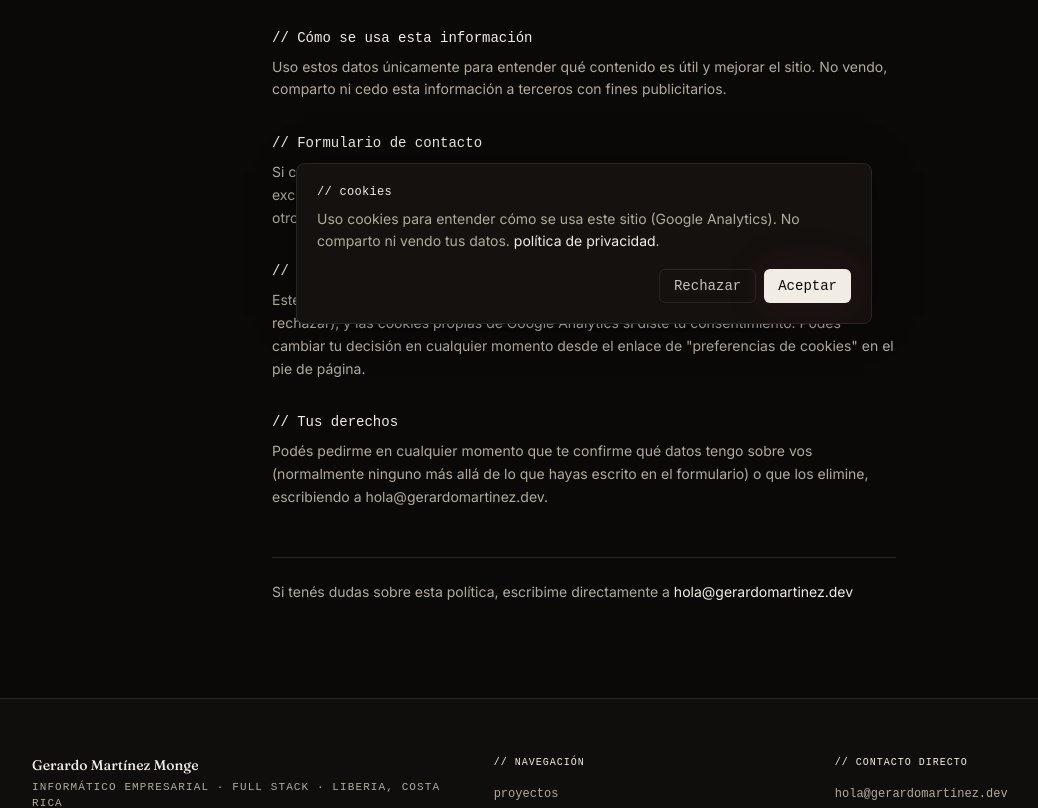
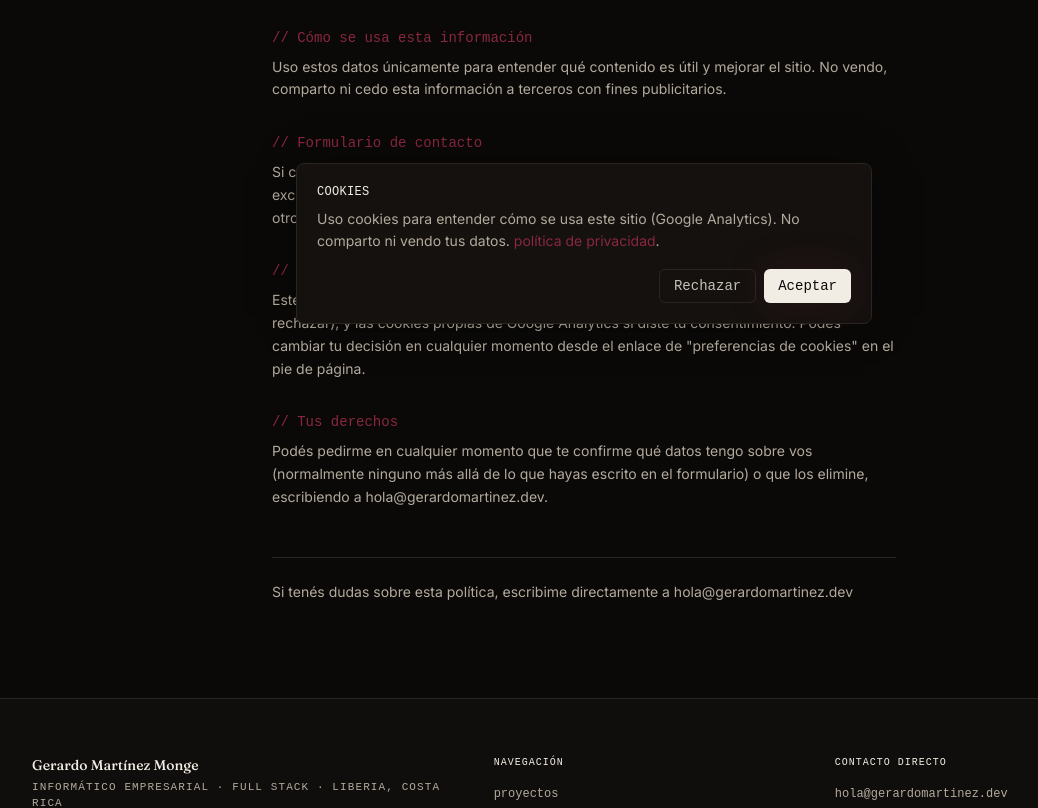
Before and after one commit to Gerardoprogramer/personal-site, a Next.js app: page /privacidad in a window 1280 px wide. Shown: the part 460-1268 px from the top of the page, without its empty margins (56-1094 px from the left). Built offline with nearby package versions, Linux system fonts and the light colour scheme.

Commit message:
feat: update styles for footer and contact sections, enhance accessibility and translations

```diff
--- a/app/privacidad/page.tsx
+++ b/app/privacidad/page.tsx
@@ -38,7 +38,7 @@ export default async function PrivacyPage() {
         <div className="max-w-2xl mx-auto px-4 sm:px-6 py-16 sm:py-24">
             <Link
                 href="/"
-                className="font-mono-tech text-xs text-primary hover:underline mb-8 inline-block"
+                className="font-mono-tech text-xs text-muted-foreground hover:text-accent transition-colors mb-8 inline-block"
             >
                 {lang === "es" ? "← volver al inicio" : "← back to home"}
             </Link>
@@ -57,7 +57,7 @@ export default async function PrivacyPage() {
             <div className="space-y-8">
                 {t.sections.map((section) => (
                     <section key={section.heading}>
-                        <h2 className="font-mono-tech text-sm text-primary mb-2">
+                        <h2 className="font-mono-tech text-sm text-accent mb-2">
               // {section.heading}
                         </h2>
                         <p className="text-sm text-muted-foreground leading-relaxed">
@@ -72,12 +72,12 @@ export default async function PrivacyPage() {
                     {t.contact}{" "}
                     <a
                         href="mailto:hola@gerardomartinez.dev"
-                        className="text-primary hover:underline"
+                        className="text-muted-foreground hover:text-accent transition-colors"
                     >
                         hola@gerardomartinez.dev
                     </a>
                 </p>
             </div>
-        </div>
+        </div >
     );
 }
--- a/components/layout/CookieConsent.tsx
+++ b/components/layout/CookieConsent.tsx
@@ -48,14 +48,14 @@ export function CookieConsent() {
             role="dialog"
             aria-label={t.cookies.message}
         >
-            <p className="font-mono-tech text-xs text-primary mb-2 tracking-wide">
-        // cookies
+            <p className="font-mono-tech text-xs text-primary mb-2 tracking-wide uppercase">
+                cookies
             </p>
             <p className="text-sm text-muted-foreground leading-relaxed mb-4">
                 {t.cookies.message}{" "}
                 <a
                     href="/privacidad"
-                    className="text-primary hover:underline"
+                    className="text-accent hover:underline"
                 >
                     {t.cookies.linkText}
                 </a>
--- a/components/layout/footer/FooterBrand.tsx
+++ b/components/layout/footer/FooterBrand.tsx
@@ -23,7 +23,7 @@ export const FooterBrand = () => {
                     target="_blank"
                     rel="noreferrer noopener"
                     aria-label="GitHub"
-                    className="inline-flex size-9 items-center justify-center border border-border text-muted-foreground transition-colors hover:border-primary hover:text-primary"
+                    className="inline-flex size-9 items-center justify-center border border-border text-muted-foreground transition-colors hover:border-accent hover:text-accent"
                 >
                     <FaGithub className="size-4" strokeWidth={1.5} aria-hidden="true" />
                 </a>
@@ -32,14 +32,14 @@ export const FooterBrand = () => {
                     target="_blank"
                     rel="noreferrer noopener"
                     aria-label="LinkedIn"
-                    className="inline-flex size-9 items-center justify-center border border-border text-muted-foreground transition-colors hover:border-primary hover:text-primary"
+                    className="inline-flex size-9 items-center justify-center border border-border text-muted-foreground transition-colors hover:border-accent hover:text-accent"
                 >
                     <FaLinkedin className="size-4" strokeWidth={1.5} aria-hidden="true" />
                 </a>
                 <a
                     href={socials.email}
                     aria-label="Enviar correo"
-                    className="inline-flex size-9 items-center justify-center border border-border text-muted-foreground transition-colors hover:border-primary hover:text-primary"
+                    className="inline-flex size-9 items-center justify-center border border-border text-muted-foreground transition-colors hover:border-accent hover:text-accent"
                 >
                     <FaEnvelope className="size-4" strokeWidth={1.5} aria-hidden="true" />
                 </a>
@@ -48,7 +48,7 @@ export const FooterBrand = () => {
                     target="_blank"
                     rel="noreferrer noopener"
                     aria-label="WhatsApp"
-                    className="inline-flex size-9 items-center justify-center border border-border text-muted-foreground transition-colors hover:border-primary hover:text-primary"
+                    className="inline-flex size-9 items-center justify-center border border-border text-muted-foreground transition-colors hover:border-accent hover:text-accent"
                 >
                     <FaWhatsapp className="size-4" strokeWidth={1.5} aria-hidden="true" />
                 </a>
--- a/components/layout/footer/FooterContact.tsx
+++ b/components/layout/footer/FooterContact.tsx
@@ -11,13 +11,13 @@ export const FooterContact = () => {
     return (
         <div>
             <div className="font-mono-tech text-[10px] uppercase tracking-widest text-primary">
-              // {t.footer.titleContact}
+                {t.footer.titleContact}
             </div>
             <ul className="mt-4 space-y-2 font-mono-tech text-xs text-muted-foreground">
                 <li>
                     <a
                         href={socials.email}
-                        className="transition-colors hover:text-primary"
+                        className="transition-colors hover:text-accent"
                     >
                         {profile.email}
                     </a>
@@ -27,7 +27,7 @@ export const FooterContact = () => {
                         href={socials.whatsapp}
                         target="_blank"
                         rel="noreferrer noopener"
-                        className="transition-colors hover:text-primary"
+                        className="transition-colors hover:text-accent"
                     >
                         whatsapp →
                     </a>
@@ -36,7 +36,7 @@ export const FooterContact = () => {
                     <a
                         href={socials.cv}
                         download
-                        className="transition-colors hover:text-primary"
+                        className="transition-colors hover:text-accent"
                     >
                         {t.footer.descargar} cv (.pdf)
                     </a>
@@ -48,7 +48,7 @@ export const FooterContact = () => {
                             localStorage.removeItem("cookie-consent");
                             window.location.reload();
                         }}
-                        className="transition-colors hover:text-primary text-left"
+                        className="transition-colors hover:text-accent text-left"
                     >
                         {language === "es" ? "preferencias de cookies" : "cookie preferences"}
                     </button>
--- a/components/layout/footer/FooterNav.tsx
+++ b/components/layout/footer/FooterNav.tsx
@@ -10,14 +10,14 @@ export const FooterNav = () => {
     return (
         <div>
             <div className="font-mono-tech text-[10px] uppercase tracking-widest text-primary">
-              // {t.footer.titleNav}
+                {t.footer.titleNav}
             </div>
             <ul className="mt-4 space-y-2 font-mono-tech text-xs text-muted-foreground">
                 {links.map((l) => (
                     <li key={l.href}>
                         <a
                             href={l.href}
-                            className="transition-colors hover:text-primary"
+                            className="transition-colors hover:text-accent"
                         >
                             {l.label}
                         </a>
--- a/components/sections/Experience.tsx
+++ b/components/sections/Experience.tsx
@@ -74,7 +74,7 @@ export const Experience = () => {
                                         style={{ gridTemplateRows: isOpen ? "1fr" : "0fr" }}
                                     >
                                         <div className="overflow-hidden">
-                                            <div className="grid gap-6 px-6 pb-7 pt-1 sm:grid-cols-2 sm:px-7 sm:pl-[124px]">
+                                            <div className="grid gap-6 px-6 pb-7 pt-1 sm:grid-cols-2 sm:px-7 sm:pl-31">
                                                 <div>
                                                     <div className="font-mono-tech text-[10px] uppercase tracking-widest text-accent">
                                                         {t.experience.labels.built}
--- a/lib/i18n/en.json
+++ b/lib/i18n/en.json
@@ -151,7 +151,7 @@
   },
   "contact": {
     "header": {
-      "eyebrow": "// contact",
+      "eyebrow": "contact",
       "title": "Tell me what you need to build.",
       "description": "I usually reply the same day. If you prefer direct email, that works too."
     },
@@ -161,7 +161,7 @@
       "other": "Other"
     },
     "labels": {
-      "intention": "// intent",
+      "intention": "intent",
       "name": "name",
       "email": "email",
       "message": "message"
@@ -173,7 +173,7 @@
       "position": "Role, stack, format (remote/hybrid), salary range…",
       "other": "Tell me what you have in mind."
     },
-    "help": "// no templates. read it before sending and get to the point.",
+    "help": "no templates. read it before sending and get to the point.",
     "directEmail": "or email me at",
     "button": {
       "send": "send message",
--- a/lib/i18n/es.json
+++ b/lib/i18n/es.json
@@ -151,7 +151,7 @@
   },
   "contact": {
     "header": {
-      "eyebrow": "// contacto",
+      "eyebrow": "contacto",
       "title": "Cuéntame qué necesitas construir.",
       "description": "Respondo por lo general el mismo día. Si prefieres correo directo, también funciona."
     },
@@ -161,7 +161,7 @@
       "other": "Otro"
     },
     "labels": {
-      "intention": "// intención",
+      "intention": "intención",
       "name": "nombre",
       "email": "correo",
       "message": "mensaje"
@@ -173,7 +173,7 @@
       "position": "Rol, stack, formato (remoto/híbrido), rango salarial…",
       "other": "Cuéntame en qué estás pensando."
     },
-    "help": "// sin plantillas. léelo antes de enviar y ve al grano.",
+    "help": "sin plantillas. léelo antes de enviar y ve al grano.",
     "directEmail": "o escríbeme a",
     "button": {
       "send": "enviar mensaje",
```
Also changed, not shown: components/sections/Contact.tsx (+7 -7 lines).
